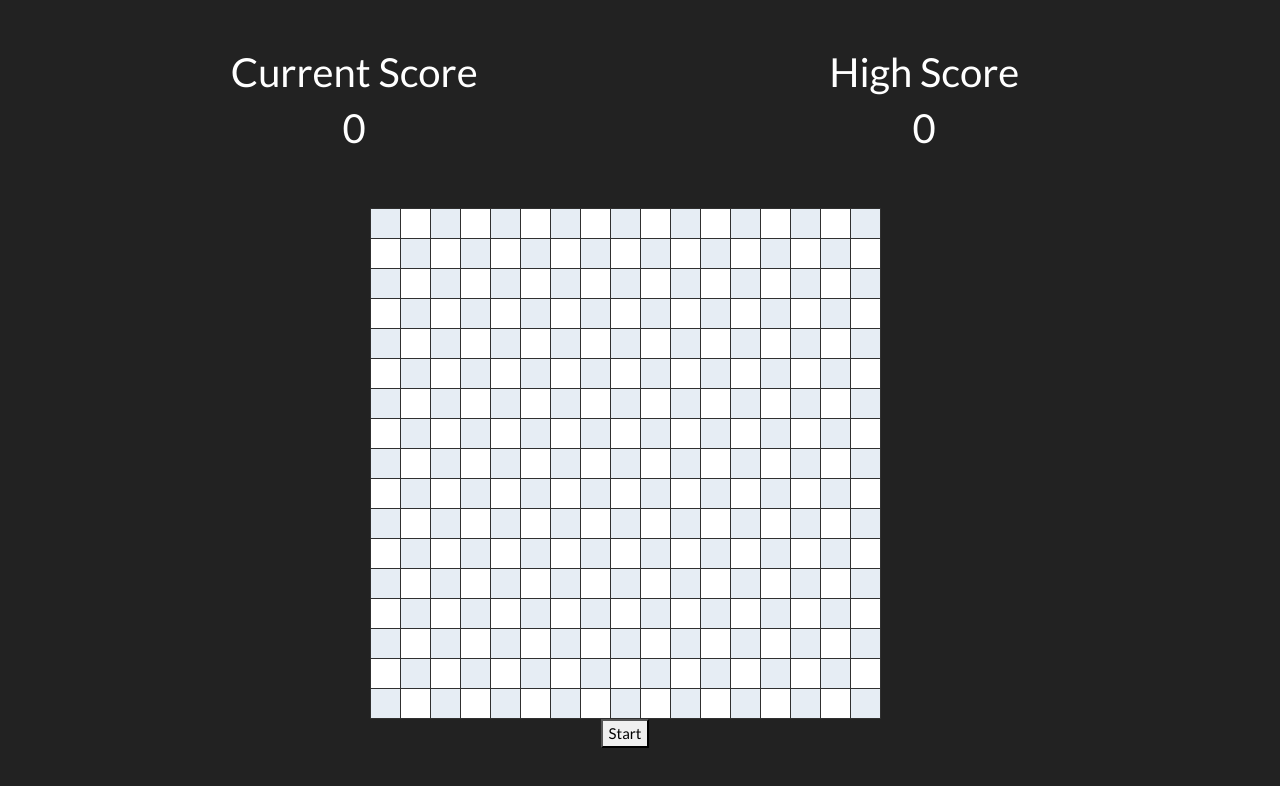
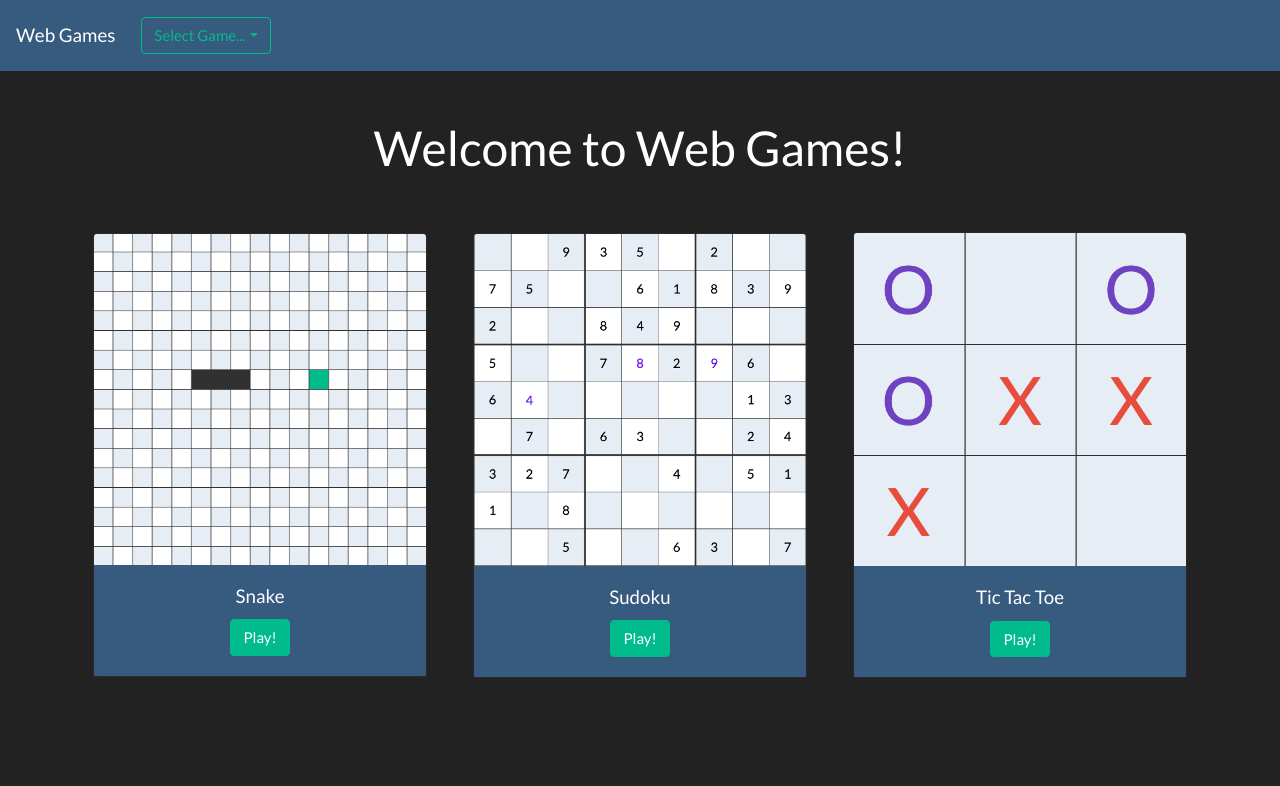
Before and after one commit to e-dang/Web-Games, a React (Vite) app: page / in a window 1280 px wide. Shown: the top 786 px of the page. Built offline with nearby package versions, Linux system fonts and the light colour scheme.

Commit message:
Add navbar

```diff
--- a/src/App.jsx
+++ b/src/App.jsx
@@ -1,12 +1,69 @@
+import {useState} from 'react';
 import './App.css';
 import {SnakePage} from './snake/snake_page';
 import {closeModal} from './utils/modal';
 
+const SNAKE = 'Snake';
+const SUDOKU = 'Sudoku';
+const TIC_TAC_TOE = 'Tic Tac Toe';
+
 function App() {
+  const [currentGame, setCurrentGame] = useState(null);
+
   return (
     <>
+      <nav id="navBar" className="navbar navbar-expand-sm navbar-dark bg-primary">
+        <a id="navBarHeader" className="navbar-brand" href="/">
+          Web Games
+          {currentGame ? (
+            <span id="currentGame">
+              {''} - {currentGame}
+            </span>
+          ) : null}
+        </a>
+
+        <button
+          className="navbar-toggler"
+          type="button"
+          data-toggle="collapse"
+          data-target="#navbarSupportedContent"
+          aria-controls="navbarSupportedContent"
+          aria-expanded="false"
+          aria-label="Toggle navigation"
+        >
+          <span className="navbar-toggler-icon"></span>
+        </button>
+
+        <div id="navbarSupportedContent" className="collapse navbar-collapse">
+          <ul className="navbar-nav mt-auto mb-auto">
+            <li id="gameSelection" className="nav-item dropdown">
+              <button
+                className="dropdown-toggle btn btn-outline-success"
+                type="button"
+                data-toggle="dropdown"
+                aria-haspopup="true"
+                aria-expanded="false"
+              >
+                Select Game...
+              </button>
+              <div className="dropdown-menu" aria-labelledby="navbarDropdown">
+                <div className="dropdown-item" onClick={() => setCurrentGame(SNAKE)}>
+                  Snake
+                </div>
+                <div className="dropdown-item" onClick={() => setCurrentGame(SUDOKU)}>
+                  Sudoku
+                </div>
+                <div className="dropdown-item" onClick={() => setCurrentGame(TIC_TAC_TOE)}>
+                  Tic Tac Toe
+                </div>
+              </div>
+            </li>
+          </ul>
+        </div>
+      </nav>
+
       <div className="container-xl">
-        <SnakePage />
+        <Content currentGame={currentGame} setCurrentGame={setCurrentGame} />
       </div>
 
       <div className="modal fade" id="gameOverModal" tabIndex="-1" aria-labelledby="gameOverTitle" aria-hidden="true">
@@ -14,10 +71,15 @@ function App() {
           <div className="modal-content">
             <div className="modal-header">
               <h5 className="modal-title" id="gameOverTitle"></h5>
-              <button id="closeGameOverModal" type="button" className="close" data-dismiss="modal" aria-label="Close">
-                <span aria-hidden="true" onClick={() => closeModal('gameOverModal')}>
-                  &times;
-                </span>
+              <button
+                id="closeGameOverModal"
+                type="button"
+                className="close"
+                data-dismiss="modal"
+                aria-label="Close"
+                onClick={() => closeModal('gameOverModal')}
+              >
+                <span aria-hidden="true">&times;</span>
               </button>
             </div>
             <div className="modal-body">
@@ -30,4 +92,54 @@ function App() {
   );
 }
 
+function Content({currentGame, setCurrentGame}) {
+  if (currentGame === SNAKE) {
+    return <SnakePage />;
+  }
+
+  return (
+    <div className="row justify-content-center">
+      <div className="row justify-content-center w-100 pt-5">
+        <h1>Welcome to Web Games!</h1>
+      </div>
+
+      <div className="row justify-content-center w-100 align-items-center pt-5">
+        <div className="col mx-2">
+          <div className="card justify-content-center">
+            <img className="card-img-top" src="/images/snake.png" alt="Card image cap" />
+            <div className="card-body text-center bg-primary">
+              <h5 className="card-title">Snake</h5>
+              <button className="btn btn-success" onClick={() => setCurrentGame(SNAKE)}>
+                Play!
+              </button>
+            </div>
+          </div>
+        </div>
+        <div className="col mx-2">
+          <div className="card">
+            <img className="card-img-top" src="/images/sudoku.png" alt="Card image cap" />
+            <div className="card-body text-center bg-primary">
+              <h5 className="card-title">Sudoku</h5>
+              <button className="btn btn-success" onClick={() => setCurrentGame(SUDOKU)}>
+                Play!
+              </button>
+            </div>
+          </div>
+        </div>
+        <div className="col mx-2">
+          <div className="card">
+            <img className="card-img-top" src="/images/tic_tac_toe.png" alt="Card image cap" />
+            <div className="card-body text-center bg-primary">
+              <h5 className="card-title">Tic Tac Toe</h5>
+              <button className="btn btn-success" onClick={() => setCurrentGame(TIC_TAC_TOE)}>
+                Play!
+              </button>
+            </div>
+          </div>
+        </div>
+      </div>
+    </div>
+  );
+}
+
 export default App;
```
